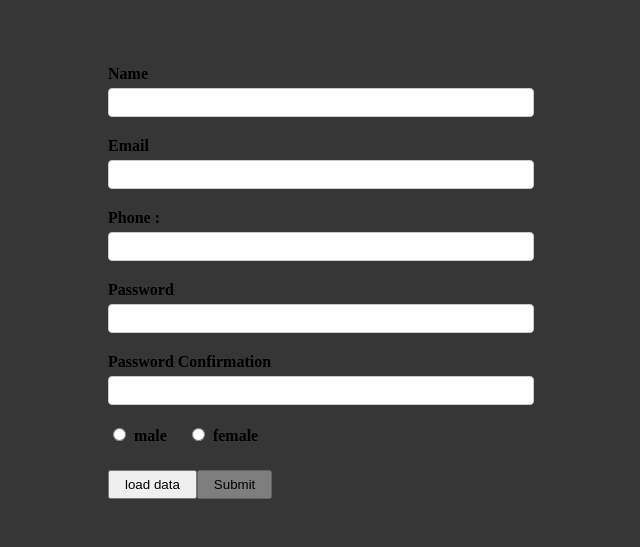
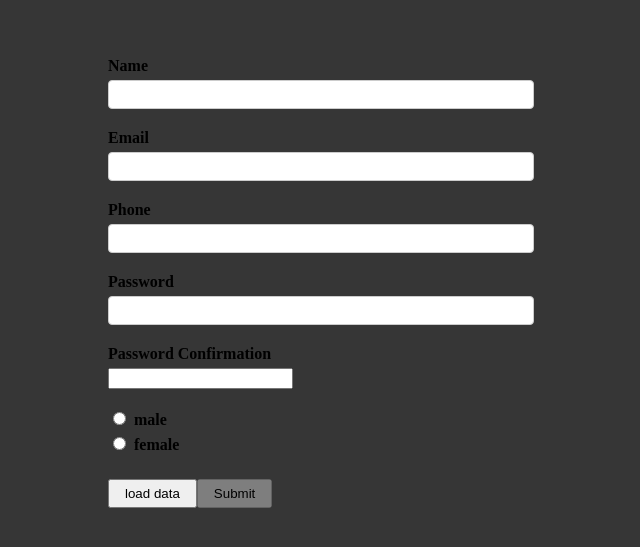
Before and after one commit to maryamer/Formik, a React (Vite) app: page / in a window 1280 px wide. Shown: the part 133-680 px from the top of the page, without its empty margins (319-959 px from the left). Built offline with nearby package versions, Linux system fonts and the light colour scheme.

Commit message:
components for inputs and radio inputs

```diff
--- a/src/components/SignUpForm.jsx
+++ b/src/components/SignUpForm.jsx
@@ -1,6 +1,8 @@
 import { useFormik } from "formik";
 import { useState } from "react";
 import * as Yup from "yup";
+import Input from "./common/input";
+import RadioInput from "./common/RadioInput";
 
 const savedData = {
   name: "maryam eb",
@@ -19,6 +21,10 @@ const initialValues = {
   gender: "",
 };
 export default function SignUpForm() {
+  const radioOptions = [
+    { label: "male", value: "0" },
+    { label: "female", value: "1" },
+  ];
   const [formValues, setFormValues] = useState(null);
   const onSubmit = (values) => {
     // console.log("submit");
@@ -55,78 +61,23 @@ export default function SignUpForm() {
   return (
     <div>
       <form onSubmit={formik.handleSubmit}>
-        <div className="formControl">
-          <label>Name</label>
-          <input type="text" name="name" {...formik.getFieldProps("name")} />
-          {formik.errors.name && formik.touched.name && (
-            <div className="validationError">{formik.errors.name}</div>
-          )}
-        </div>
-        <div className="formControl">
-          <label>Email</label>
-          <input type="text" name="email" {...formik.getFieldProps("email")} />
-          {formik.errors.email && formik.touched.email && (
-            <div className="validationError">{formik.errors.email}</div>
-          )}
-        </div>
-        <div className="formControl">
-          <label>Phone :</label>
-          <input
-            type="number"
-            name="phone"
-            {...formik.getFieldProps("phone")}
-          />
-          {formik.errors.phone && formik.touched.phone && (
-            <div className="validationError">{formik.errors.phone}</div>
-          )}
-        </div>
-        <div className="formControl">
-          <label>Password</label>
-          <input
-            type="password"
-            name="password"
-            {...formik.getFieldProps("password")}
-          />
-          {formik.errors.password && formik.touched.password && (
-            <div className="validationError">{formik.errors.password}</div>
-          )}
-        </div>
-        <div className="formControl">
-          <label>Password Confirmation</label>
-          <input
-            type="password"
-            name="passwordConfirm"
-            {...formik.getFieldProps("passwordConfirm")}
-          />
-          {formik.errors.passwordConfirm && formik.touched.passwordConfirm && (
-            <div className="validationError">
-              {formik.errors.passwordConfirm}
-            </div>
-          )}
-        </div>
-        <div className="formControl">
-          <input
-            type="radio"
-            id="0"
-            name="gender"
-            value="0"
-            onChange={formik.handleChange}
-            checked={formik.values.gender === "0"}
-          />
-          <label htmlFor="0">male</label>
-          <input
-            type="radio"
-            id="1"
-            name="gender"
-            value="1"
-            onChange={formik.handleChange}
-            checked={formik.values.gender === "1"}
-          />
-          <label htmlFor="1">female</label>
-          {formik.errors.gender && formik.touched.gender && (
-            <div className="validationError">{formik.errors.gender}</div>
-          )}
-        </div>
+        <Input label="Name" name="name" formik={formik} />
+        <Input label="Email" name="email" formik={formik} type="email" />
+        <Input label="Phone" name="phone" formik={formik} type="number" />
+        <Input
+          label="Password"
+          name="password"
+          formik={formik}
+          type="password"
+        />
+        <Input
+          label="Password Confirmation"
+          name="passwordConfirm"
+          formik={formik}
+          type="passwordConfirm"
+        />
+
+        <RadioInput radioOptions={radioOptions} formik={formik} name="gender" />
         <button onClick={() => setFormValues(savedData)}>load data</button>
         <button type="submit " disabled={!formik.isValid}>
           Submit
--- /dev/null
+++ b/src/components/common/Input.jsx
@@ -0,0 +1,18 @@
+import React from "react";
+
+export default function Input({ label, name, formik, type = "text" }) {
+  return (
+    <div className="formControl">
+      <label>{label}</label>
+      <input
+        id={name}
+        type={type}
+        name={name}
+        {...formik.getFieldProps({ name })}
+      />
+      {formik.errors[name] && formik.touched[name] && (
+        <div className="validationError">{formik.errors[name]}</div>
+      )}
+    </div>
+  );
+}
--- /dev/null
+++ b/src/components/common/RadioInput.jsx
@@ -0,0 +1,26 @@
+import React from "react";
+
+export default function RadioInput({ radioOptions, formik, name }) {
+  return (
+    <div className="formControl">
+      {radioOptions.map((item) => (
+        <div key={item.value}>
+          {" "}
+          <input
+            type="radio"
+            id={item.value}
+            name={name}
+            value={item.value}
+            onChange={formik.handleChange}
+            checked={formik.values[name] === item.value}
+          />
+          <label htmlFor={item.value}>{item.label}</label>
+        </div>
+      ))}
+
+      {formik.errors[name] && formik.touched[name] && (
+        <div className="validationError">{formik.errors[name]}</div>
+      )}
+    </div>
+  );
+}
```
